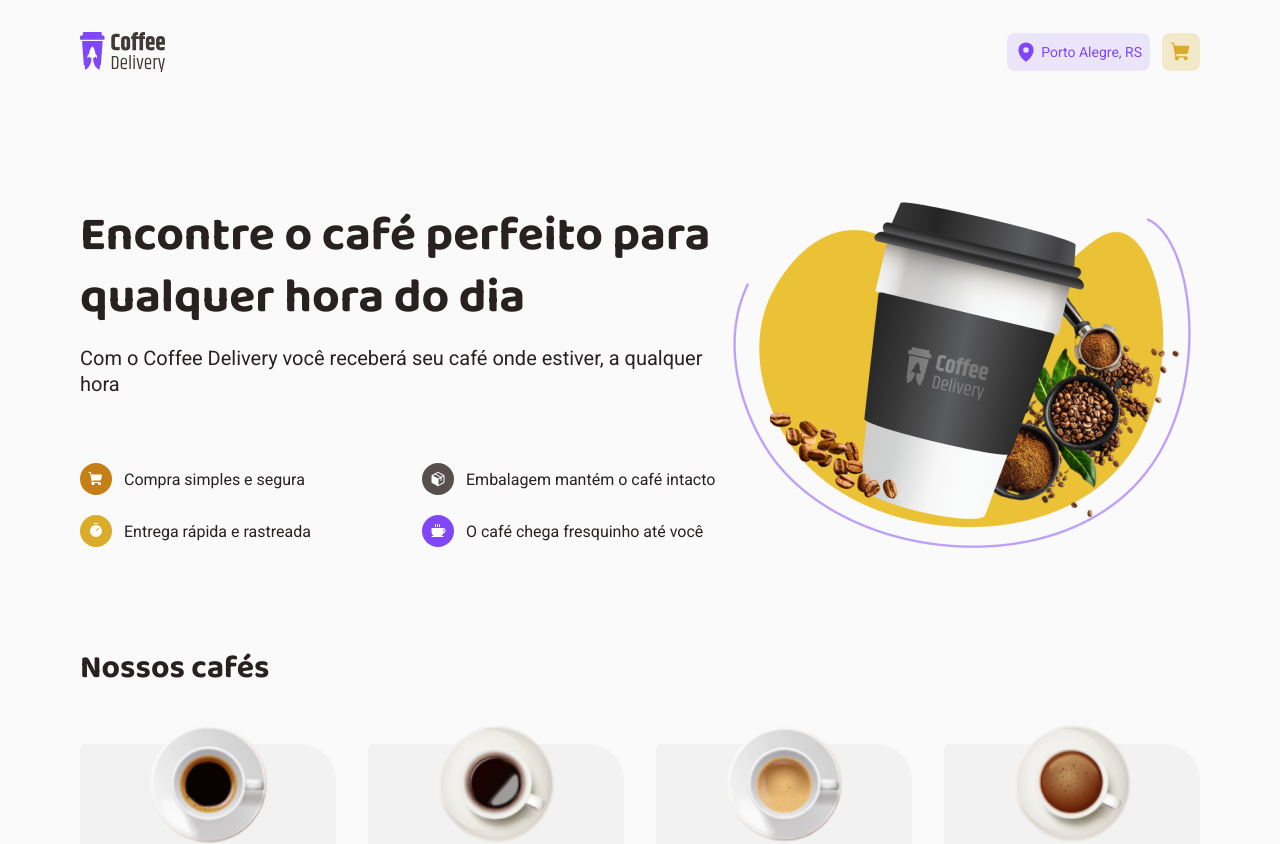
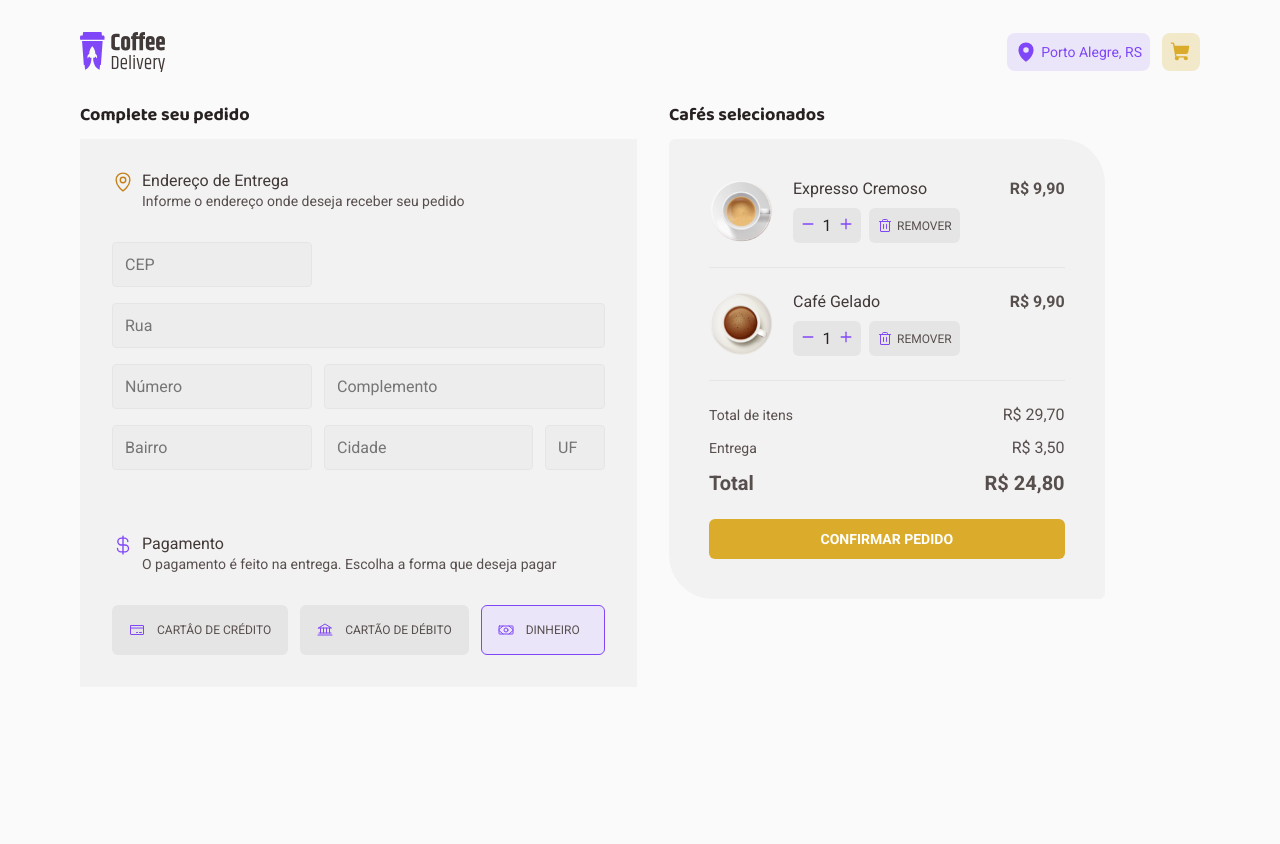
Before and after one commit to allan-verde/desafio02-trilha-reactjs, a React (Vite) app: page /checkout in a window 1280 px wide. Shown: the top 844 px of the page. Built offline with nearby package versions, Linux system fonts and the light colour scheme.

Commit message:
feat: created select component

```diff
--- a/src/App.tsx
+++ b/src/App.tsx
@@ -4,12 +4,11 @@ import { defaultTheme } from './styles/themes/default'
 import { GlobalStyle } from './styles/global'
 
 import { Checkout } from './pages/Checkout'
-import { Home } from './pages/Home'
 
 export function App() {
   return (
     <ThemeProvider theme={defaultTheme}>
-      <Home />
+      <Checkout />
       <GlobalStyle />
     </ThemeProvider>
   )
--- /dev/null
+++ b/src/components/Select/index.tsx
@@ -0,0 +1,9 @@
+import { Container, SelectProps } from './styles'
+
+export function Select({ selected=false, children, ...rest }: SelectProps) {
+  return (
+    <Container {...rest} selected={selected}>
+      {children}
+    </Container>
+  )
+}
--- /dev/null
+++ b/src/components/Select/styles.ts
@@ -0,0 +1,37 @@
+import { ButtonHTMLAttributes } from 'react'
+import { styled } from 'styled-components'
+
+export type SelectProps = ButtonHTMLAttributes<HTMLButtonElement> & {
+  selected?: boolean
+}
+
+
+export const Container = styled.div<SelectProps>`
+  display: flex;
+  align-items: center;
+  flex: 1;
+
+  gap: 0.75rem;
+  padding: 1rem;
+
+  border-radius: 6px;
+  border: 1px solid transparent;
+
+  border-color: ${({ theme, selected }) => selected ? theme.purple : 'transparent'};
+  background-color: ${({ theme, selected }) => selected ? theme['purple-light'] : theme['gray-600']};
+
+  animation: fade 0.5s;
+
+  p {
+    font: 400 0.75rem 'Roboto', sans-serif;
+    line-height: 130%;
+    color: ${({ theme }) => theme['gray-300']};
+    text-transform: uppercase;
+    white-space: nowrap;
+  }
+
+  &:hover {
+    background-color: ${({ theme }) => theme['gray-500']};
+    cursor: pointer;
+  }
+`
--- a/src/pages/Checkout/index.tsx
+++ b/src/pages/Checkout/index.tsx
@@ -5,6 +5,7 @@ import { useTheme } from 'styled-components'
 import { coffeeList } from '../../utils/listCoffe'
 import { Fragment } from 'react'
 import { Button } from '../../components/Button'
+import { Select } from '../../components/Select'
 
 export function Checkout() {
   const theme = useTheme()
@@ -48,18 +49,18 @@ export function Checkout() {
                 </div>
               </Info>
               <PaymentMethod>
-                <div>
+                <Select>
                   <CreditCard size={16} color={theme.purple} />
                   <p>CARTÂO DE CRÉDITO</p>
-                </div>
-                <div>
+                </Select>
+                <Select>
                   <Bank size={16} color={theme.purple} />
                   <p>CARTÃO DE DÉBITO</p>
-                </div>
-                <div>
+                </Select>
+                <Select selected>
                   <Money size={16} color={theme.purple} />
                   <p>DINHEIRO</p>
-                </div>
+                </Select>
               </PaymentMethod>
             </div>
           </div>
--- a/src/pages/Checkout/styles.ts
+++ b/src/pages/Checkout/styles.ts
@@ -70,25 +70,6 @@ export const PaymentMethod = styled.div`
   display: flex;
   gap: 0.75rem;
   align-items: center;
-
-  > div {
-    display: flex;
-    align-items: center;
-    flex: 1;
-    gap: 0.75rem;
-    padding: 1rem;
-    border-radius: 6px;
-
-    background-color: ${({ theme }) => theme['gray-600']};
-
-    p {
-      font: 400 0.75rem 'Roboto', sans-serif;
-      line-height: 130%;
-      color: ${({ theme }) => theme['gray-300']};
-      text-transform: uppercase;
-      white-space: nowrap;
-    }
-  }
 `
 
 export const Form = styled.div`
```
